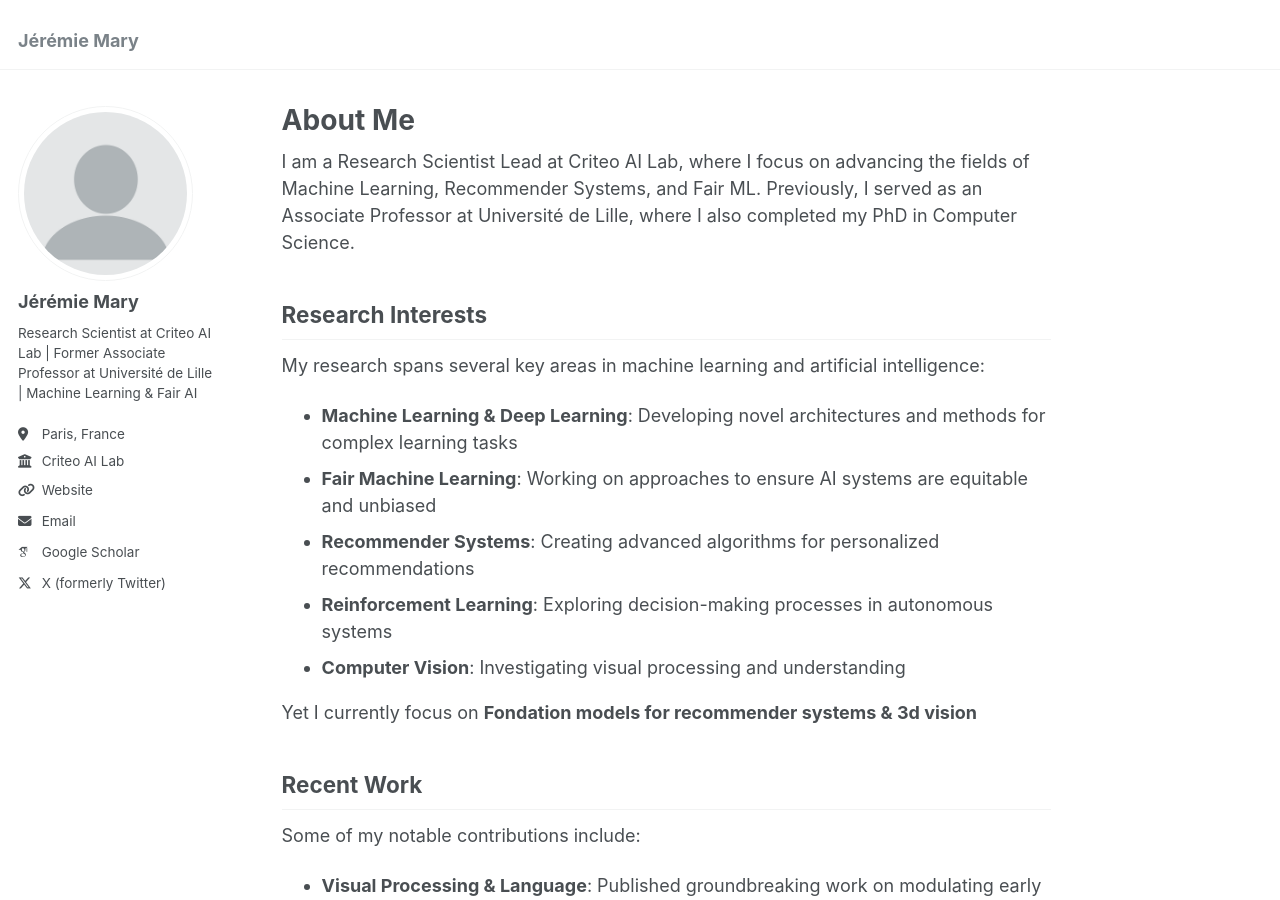
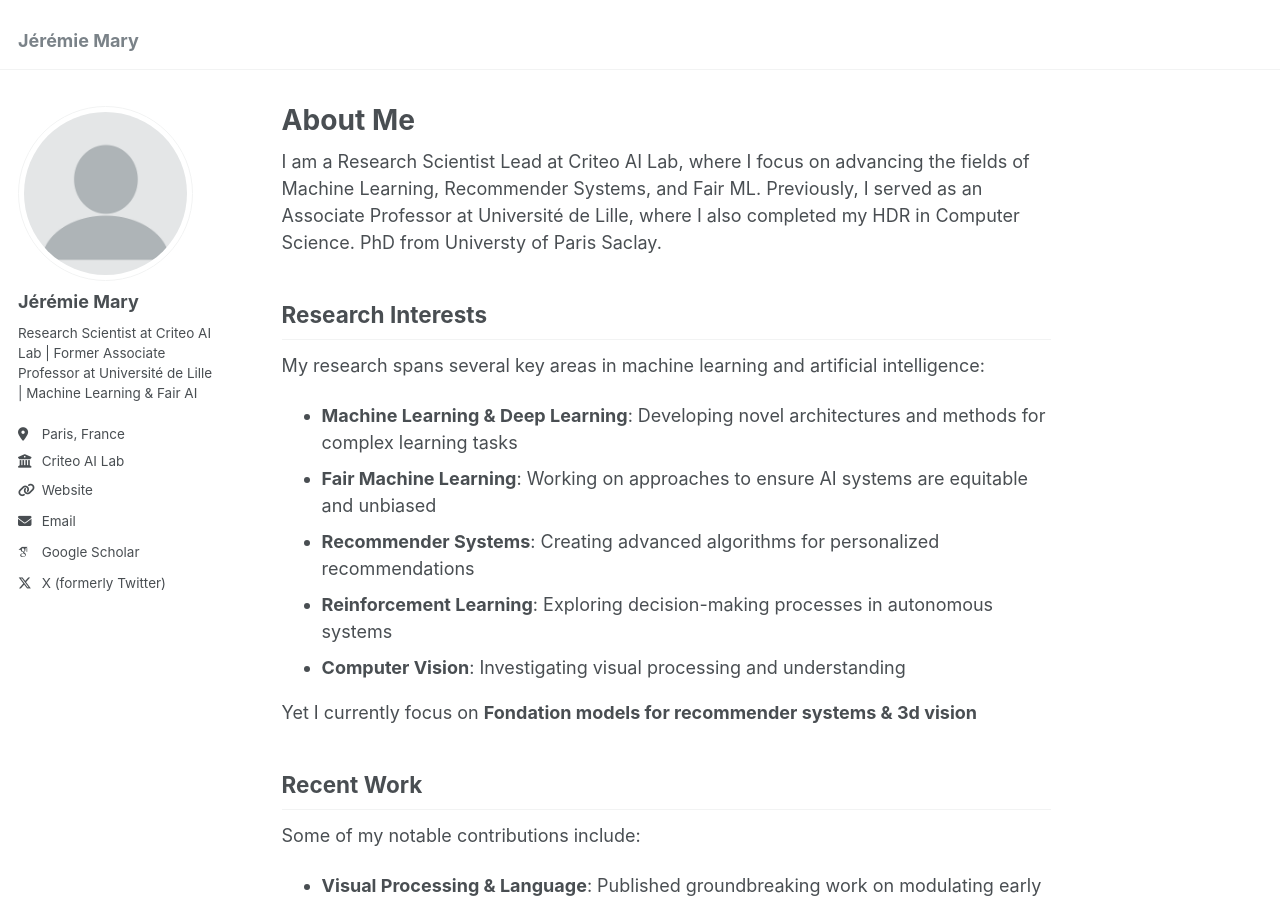
Before and after one commit to JeremieMary/jeremiemary.github.io, a Jekyll site: the page built from _pages/about.md, in a window 1280 px wide and 900 px high. Built offline with Jekyll 4.4.1, drawn with Linux system fonts in a browser that asks for light colours; some web fonts are replaced.

Commit message:
profile.png

```diff
--- a/_pages/about.md
+++ b/_pages/about.md
@@ -7,7 +7,7 @@ redirect_from:
   - /about.html
 ---
 
-I am a Research Scientist Lead at Criteo AI Lab, where I focus on advancing the fields of Machine Learning, Recommender Systems, and Fair ML. Previously, I served as an Associate Professor at Université de Lille, where I also completed my PhD in Computer Science.
+I am a Research Scientist Lead at Criteo AI Lab, where I focus on advancing the fields of Machine Learning, Recommender Systems, and Fair ML. Previously, I served as an Associate Professor at Université de Lille, where I also completed my HDR in Computer Science. PhD from Universty of Paris Saclay.
 
 ## Research Interests
 
```
